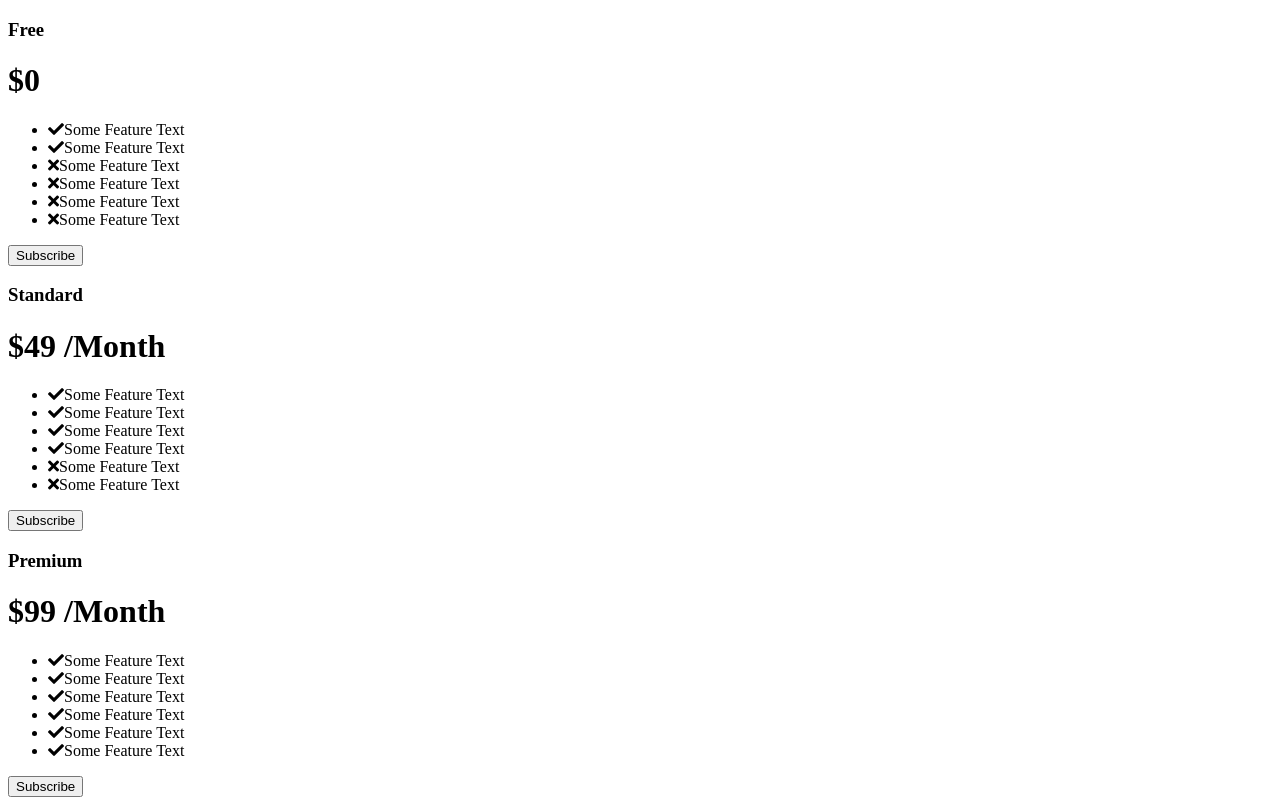
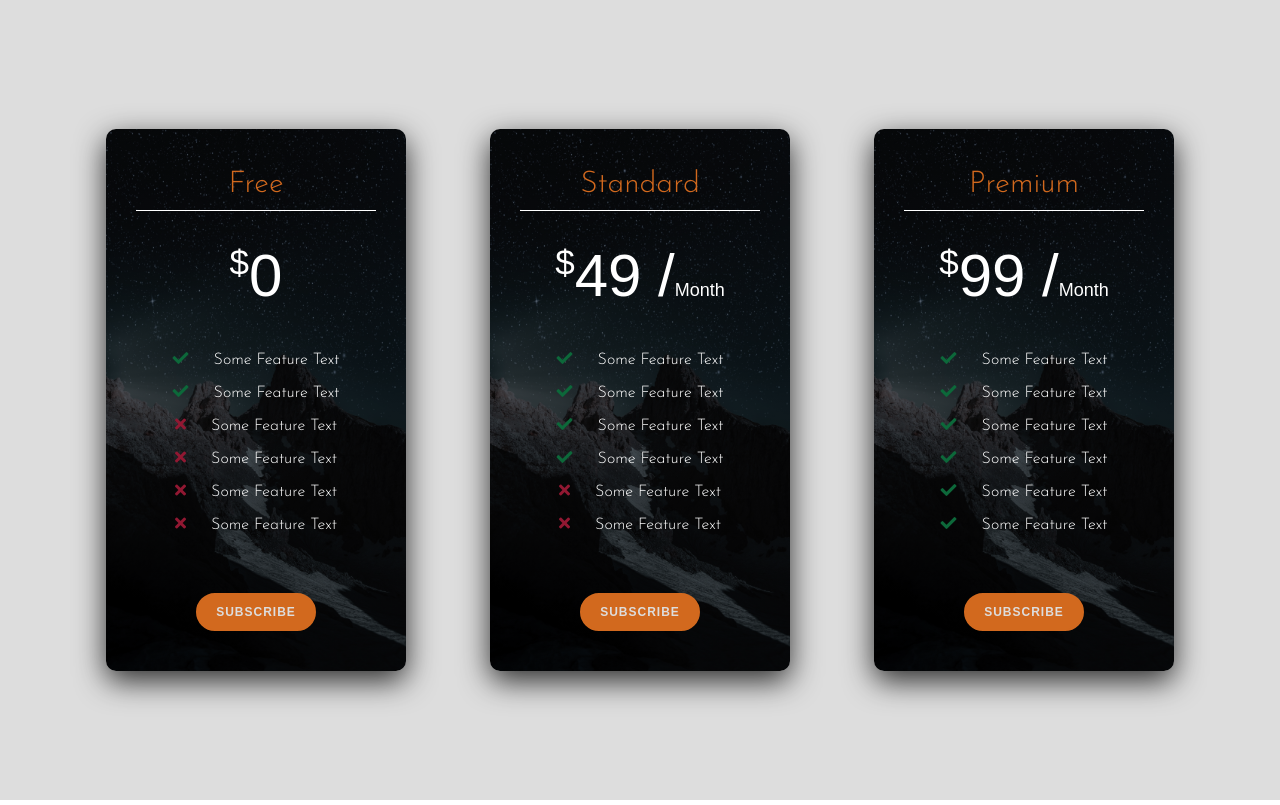
Before and after one commit to DiMNDev/Pricing-cards, a plain HTML site: page index.html in a window 1280 px wide. Drawn offline with Linux system fonts and the light colour scheme.

Commit message:
finished project

```diff
--- a/index.html
+++ b/index.html
@@ -19,11 +19,11 @@
   </head>
   <body>
     <div class="container">
-      <div class="cards-wrapper">
+      <div class="card-wrapper">
         <div class="card">
           <div class="card-header">
             <h3>Free</h3>
-            <h1>$0</h1>
+            <h1><sup>$</sup>0</h1>
           </div>
           <div class="card-body">
             <ul>
@@ -42,7 +42,7 @@
         <div class="card">
           <div class="card-header">
             <h3>Standard</h3>
-            <h1>$49 /<span>Month</span></h1>
+            <h1><sup>$</sup>49 /<span>Month</span></h1>
           </div>
           <div class="card-body">
             <ul>
@@ -61,7 +61,7 @@
         <div class="card">
           <div class="card-header">
             <h3>Premium</h3>
-            <h1>$99 /<span>Month</span></h1>
+            <h1><sup>$</sup>99 /<span>Month</span></h1>
           </div>
           <div class="card-body">
             <ul>
--- a/style.css
+++ b/style.css
@@ -0,0 +1,123 @@
+* {
+  margin: 0;
+  padding: 0;
+  box-sizing: border-box;
+}
+
+.container {
+  width: 100%;
+  height: 100vh;
+  background-color: #ddd;
+}
+
+.card-wrapper {
+  width: 90%;
+  margin: auto;
+  height: 100%;
+  display: flex;
+  justify-content: space-around;
+  align-items: center;
+}
+
+.card {
+  width: 300px;
+  background: linear-gradient(rgba(0, 0, 0, 0.5), rgba(0, 0, 0, 0.6)),
+    url(images/bg.jpg) center no-repeat;
+  background-size: cover;
+  color: #fff;
+  text-align: center;
+  border-radius: 10px;
+  box-shadow: 0 10px 30px rgba(0, 0, 0, 0.8);
+  transition: all 0.4s;
+}
+
+.card:hover {
+  transform: scale(1.1);
+  box-shadow: 0 15px 60px rgba(0, 0, 0, 0.8);
+}
+
+.card-header {
+  margin-bottom: 40px;
+}
+
+.card-header h3 {
+  font-family: "Josefin Sans", sans-serif;
+  font-size: 30px;
+  font-weight: 300;
+  color: chocolate;
+  margin: 30px;
+  border-bottom: 1px groove #fff;
+  padding: 10px;
+}
+
+.card-header h1 {
+  font-family: "Monsterrat", sans-serif;
+  font-size: 60px;
+  font-weight: 300;
+}
+
+.card-header sup {
+  font-size: 35px;
+}
+
+.card-header span {
+  font-size: 18px;
+}
+
+.card-body {
+  margin-bottom: 60px;
+}
+
+.card-body li {
+  list-style: none;
+  font-family: "Josefin Sans", sans-serif;
+  font-size: 16px;
+  font-weight: 300;
+  margin: 15px 0;
+}
+
+.card-body i {
+  margin-right: 25px;
+}
+
+.card-body .fa-check {
+  color: #0d683a;
+}
+
+.card-body .fa-times {
+  color: #911832;
+}
+
+.card-footer {
+  margin-bottom: 40px;
+}
+
+.card-footer button {
+  width: 120px;
+  padding: 10px;
+  background-color: chocolate;
+  color: #ddd;
+  font-family: "Monsterrat", sans-serif;
+  font-size: 12px;
+  font-weight: 600;
+  text-transform: uppercase;
+  letter-spacing: 1px;
+  border: 2px solid chocolate;
+  border-radius: 50px;
+  outline: none;
+  cursor: pointer;
+}
+
+@media (max-width: 1200px) {
+  .container {
+    height: 100%;
+  }
+
+  .card-wrapper {
+    flex-wrap: wrap;
+  }
+
+  .card {
+    margin: 50px;
+  }
+}
```
